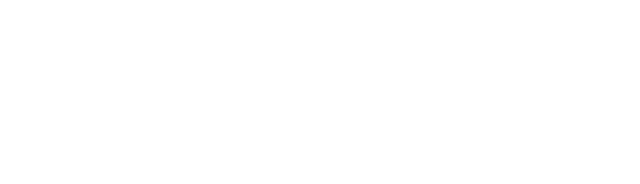
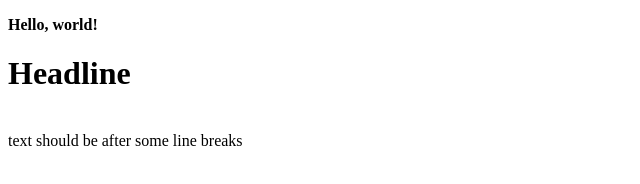
Before and after one commit to Lupescua/Codingbootcamp-excercises-winter-2018, a plain HTML site: page Hello World.html in a window 1280 px wide. Shown: the whole page, without its empty margins (0-640 px from the left). Drawn offline with Linux system fonts and the light colour scheme.

```diff
--- a/Hello World.html
+++ b/Hello World.html
@@ -1 +1,16 @@
-<!Doctype HTML>
+<!DOCTYPE HTML>
+<html lang:"en">
+    <head>
+        <meta charset="utf-8">
+        <title>A greeting to the world</title>
+    </head>
+    <body>
+        <p>
+            <strong>Hello, world!</strong>
+                </p>
+        <h1>Headline</h1>
+        <br/>
+        text should be after some line breaks
+
+    </body>
+</html>
```
Also changed, not shown: Hello World.txt (added).
